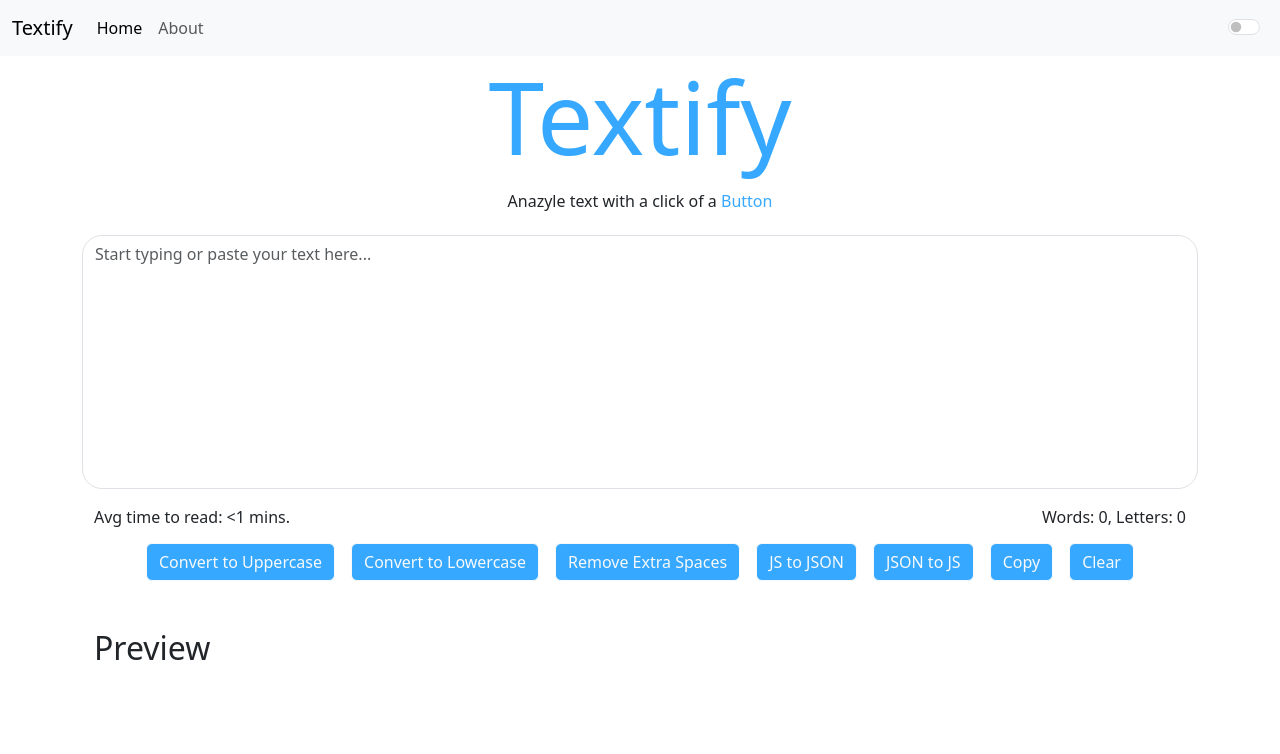
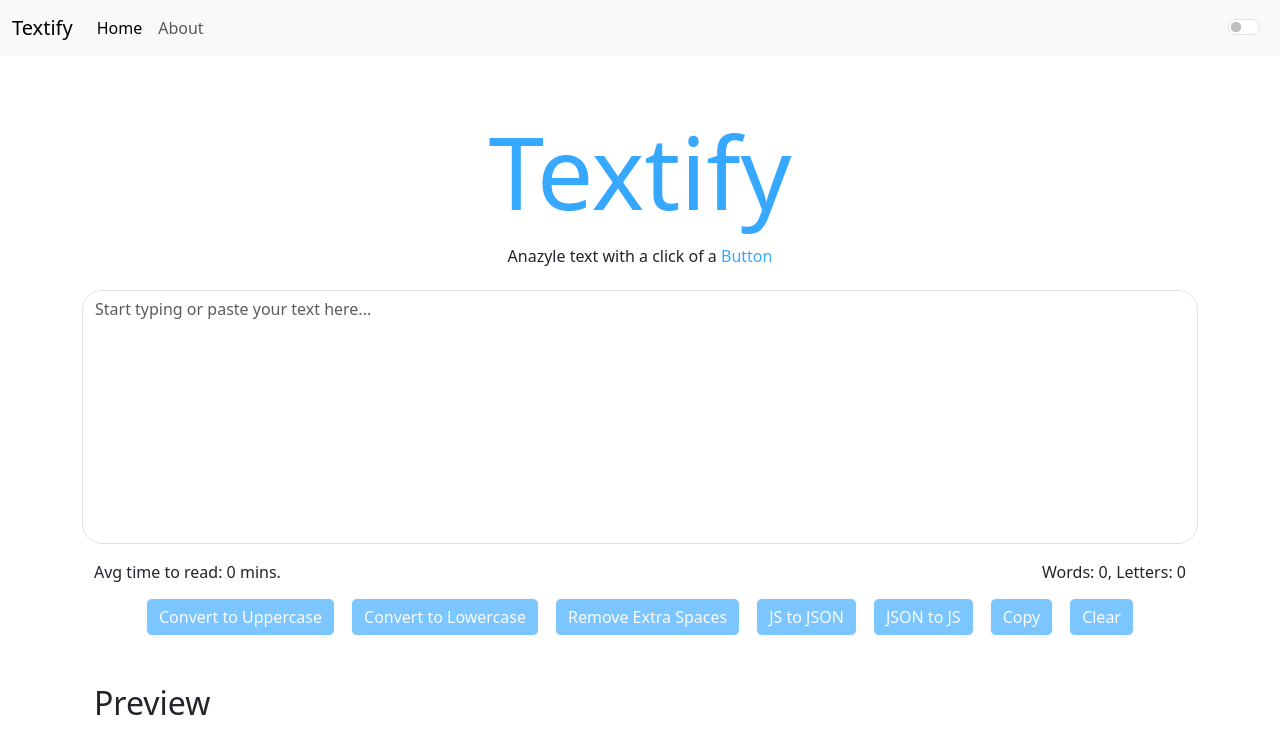
Before and after one commit to anees-r/textify-text-utility, a React (Create React App) app: page / in a window 1280 px wide. Shown: the top 754 px of the page. Built offline with nearby package versions, Linux system fonts and the light colour scheme.

Commit message:
Fixed a few bugs

```diff
--- a/package.json
+++ b/package.json
@@ -1,5 +1,5 @@
 {
-  "homepage": "https://myusername.github.io/my-app",
+  "homepage": ".",
   "name": "textify",
   "version": "0.1.0",
   "private": true,
@@ -8,6 +8,7 @@
     "@testing-library/jest-dom": "^6.6.3",
     "@testing-library/react": "^16.2.0",
     "@testing-library/user-event": "^13.5.0",
+    "gh-pages": "^6.3.0",
     "prop-types": "^15.8.1",
     "react": "^19.0.0",
     "react-dom": "^19.0.0",
--- a/src/components/Alert.js
+++ b/src/components/Alert.js
@@ -6,10 +6,12 @@ export default function Alert(props) {
     return lowerCaseWord[0].toUpperCase() + lowerCaseWord.slice(1);
   };
   return (
-    props.alert && (
-      <div className={`alert alert-${props.alert.type}`} role="alert">
-        <strong>{capitalize(props.alert.type)}</strong>: {props.alert.message}
-      </div>
-    )
+    <div style={{ height: 55 }}>
+      {props.alert && (
+        <div className={`alert alert-${props.alert.type}`} role="alert">
+          <strong>{capitalize(props.alert.type)}</strong>: {props.alert.message}
+        </div>
+      )}
+    </div>
   );
 }
--- a/src/components/Textform.js
+++ b/src/components/Textform.js
@@ -12,39 +12,27 @@ export default function Textform(props) {
   };
 
   const onUpperCase = () => {
-    if (text !== "") {
     let upperCaseText = text.toUpperCase();
     setText(upperCaseText);
     props.displayAlert("Converted to Uppercase!", "success");
-    }
-    props.displayAlert("No text to process!", "warning");
   };
 
   const onLowerCase = () => {
-    if (text !== "") {
     let lowerCaseText = text.toLowerCase();
     setText(lowerCaseText);
     props.displayAlert("Converted to Lowercase!", "success");
-    }
-    props.displayAlert("No text to process!", "warning");
   };
 
   const onRemoveSpaces = () => {
-    if (text !== "") {
     let newText = text.split(/[ ]+/);
     setText(newText.join(" "));
     props.displayAlert("Removed extra spaces!", "success");
-    }
-    props.displayAlert("No text to process!", "warning");
   };
 
   const onJsToJson = () => {
-    if (text !== "") {
     let jsonText = JSON.stringify(text);
     setText(jsonText);
     props.displayAlert("Converted from JS to JSON!", "success");
-    }
-    props.displayAlert("No text to process!", "warning");
   };
 
   // EXAMPLE
@@ -54,29 +42,21 @@ export default function Textform(props) {
   // }
 
   const onJsonToJs = () => {
-    if (text !== "") {
     let jsText = JSON.parse(text);
     setText(jsText);
     props.displayAlert("Converted JSON to JS!", "success");
-    }
-    props.displayAlert("No text to process!", "warning");
   };
 
   const onCopy = () => {
-    if (text !== "") {
     document.getElementById("myTextArea").select();
     navigator.clipboard.writeText(text);
     props.displayAlert("Copied to your clipboard!", "success");
-    }
-    props.displayAlert("No text to process!", "warning");
   };
 
   const onClear = () => {
-    if (text !== "") {
     props.displayAlert("No text to process!", "warning");
     setText("");
     props.displayAlert("Text cleared!", "success");
-    }
   };
 
   const [text, setText] = useState("");
@@ -111,28 +91,46 @@ export default function Textform(props) {
       >
         <p>
           Avg time to read:{" "}
-          {0.008 * text.split(" ").length < 1
+          {text === ""
+            ? "0"
+            : 0.008 * text.split(" ").length < 1
             ? "<1"
             : Math.round(0.008 * text.split(" ").length)}{" "}
           mins.
         </p>
         <p>
-          Words: {text === "" ? "0" : text.split(" ").length}, Letters:{" "}
-          {text.length}
+          Words:{" "}
+          {text === ""
+            ? "0"
+            : text.split(" ").filter((element) => {
+                return element.length !== 0;
+              }).length}
+          , Letters: {text.length}
         </p>
       </div>
 
       {/* buttons start here */}
       <div className="containter d-flex justify-content-center flex-wrap">
-        <button className={btnClasses} onClick={onUpperCase} style={btnStyles}>
+        <button
+          disabled={text.length === 0}
+          className={btnClasses}
+          onClick={onUpperCase}
+          style={btnStyles}
+        >
           Convert to Uppercase
         </button>
 
-        <button className={btnClasses} onClick={onLowerCase} style={btnStyles}>
+        <button
+          disabled={text.length === 0}
+          className={btnClasses}
+          onClick={onLowerCase}
+          style={btnStyles}
+        >
           Convert to Lowercase
         </button>
 
         <button
+          disabled={text.length === 0}
           className={btnClasses}
           onClick={onRemoveSpaces}
           style={btnStyles}
@@ -140,19 +138,39 @@ export default function Textform(props) {
           Remove Extra Spaces
         </button>
 
-        <button className={btnClasses} onClick={onJsToJson} style={btnStyles}>
+        <button
+          disabled={text.length === 0}
+          className={btnClasses}
+          onClick={onJsToJson}
+          style={btnStyles}
+        >
           JS to JSON
         </button>
 
-        <button className={btnClasses} onClick={onJsonToJs} style={btnStyles}>
+        <button
+          disabled={text.length === 0}
+          className={btnClasses}
+          onClick={onJsonToJs}
+          style={btnStyles}
+        >
           JSON to JS
         </button>
 
-        <button className={btnClasses} onClick={onCopy} style={btnStyles}>
+        <button
+          disabled={text.length === 0}
+          className={btnClasses}
+          onClick={onCopy}
+          style={btnStyles}
+        >
           Copy
         </button>
 
-        <button className={btnClasses} onClick={onClear} style={btnStyles}>
+        <button
+          disabled={text.length === 0}
+          className={btnClasses}
+          onClick={onClear}
+          style={btnStyles}
+        >
           Clear
         </button>
       </div>
```
Lines whose indentation alone changed are shown as unchanged.
